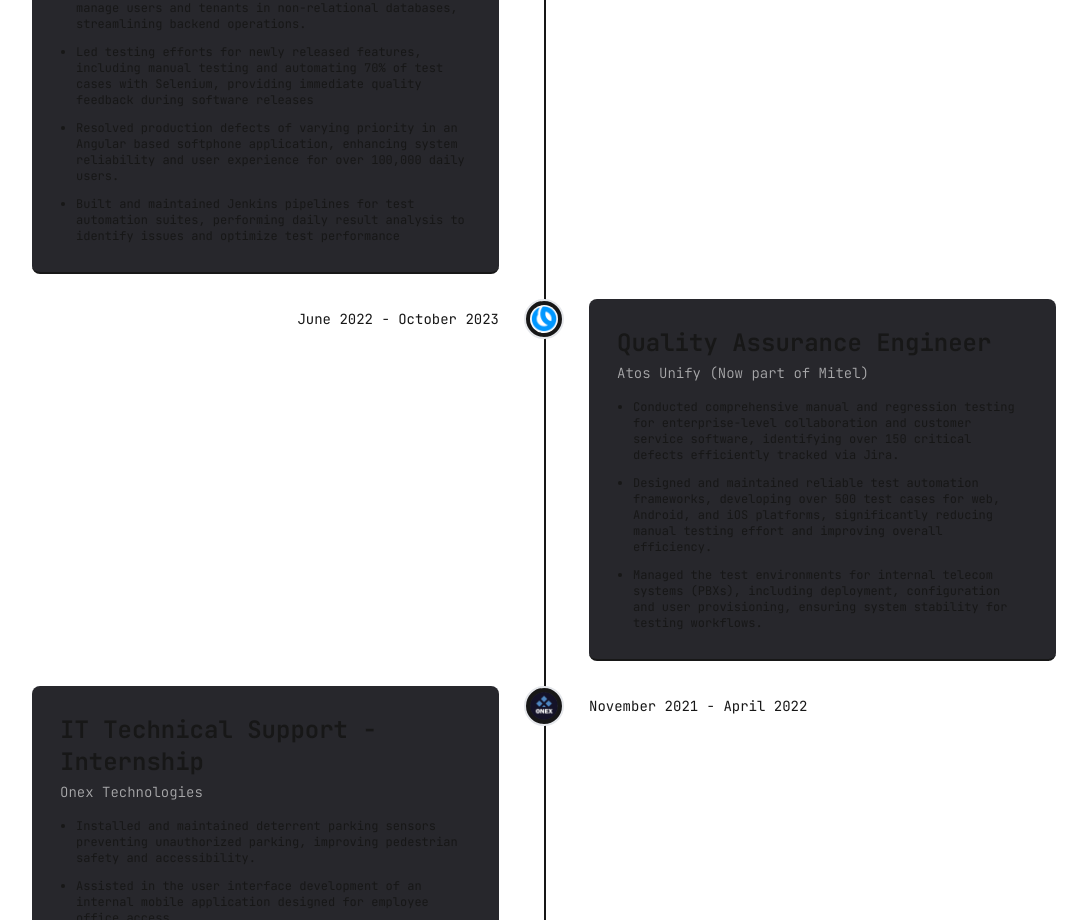
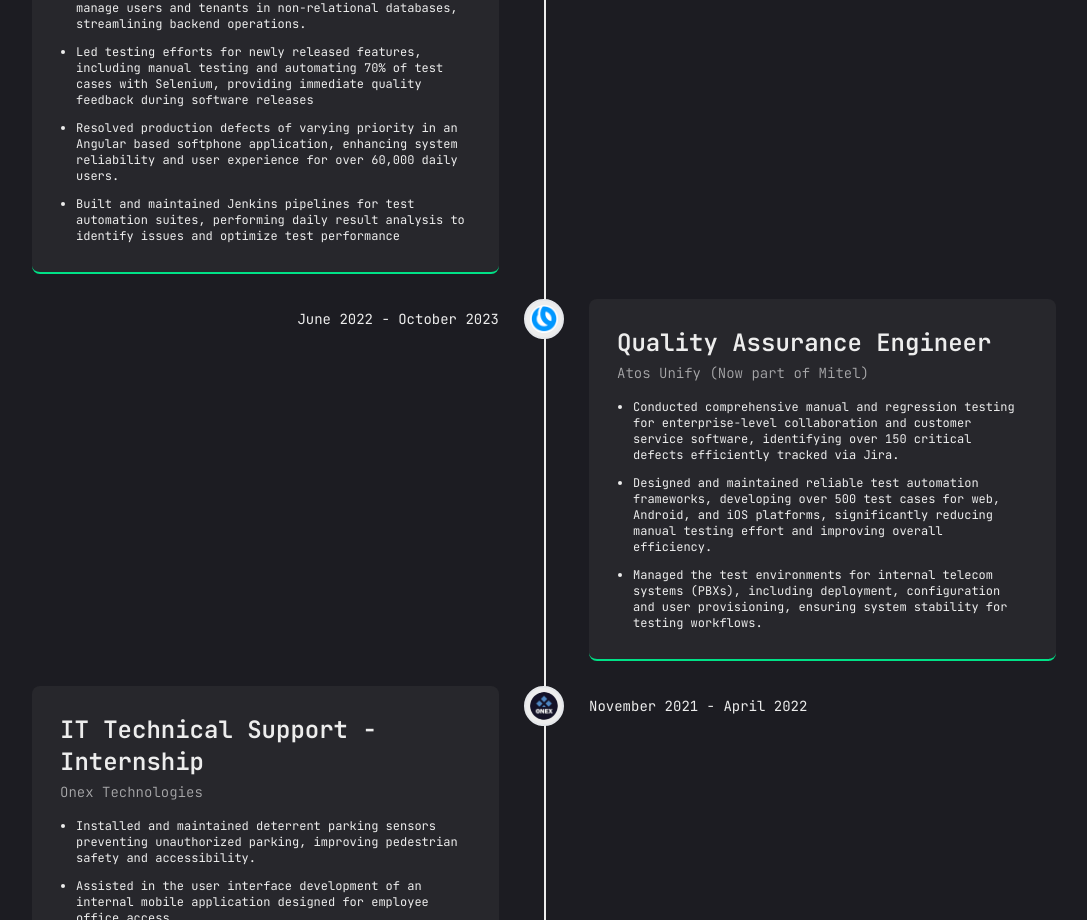
Before and after one commit to kostas-politis/portfolio, a Next.js app: page / in a window 1280 px wide. Shown: the part 1420-2340 px from the top of the page, without its empty margins (96-1183 px from the left). Built offline with nearby package versions, Linux system fonts and the light colour scheme.

Commit message:
fix theme

```diff
--- a/app/globals.css
+++ b/app/globals.css
@@ -2,17 +2,11 @@
 @tailwind components;
 @tailwind utilities;
 
+
 :root {
-  --background: #ffffff;
-  --foreground: #171717;
-}
-
-@media (prefers-color-scheme: dark) {
-  :root {
-    --background: #1c1c22;
-    --foreground: #ededed;
-    --accent: #00e187;
-  }
+  --background: #1c1c22;
+  --foreground: #ededed;
+  --accent: #00e187;
 }
 
 body {
--- a/components/Timeline/work.ts
+++ b/components/Timeline/work.ts
@@ -14,7 +14,7 @@
     bullets: [
       'Contributed to the development of a Node.js REST API enabling internal telecom systems to efficiently manage users and tenants in non-relational databases, streamlining backend operations.',
       'Led testing efforts for newly released features, including manual testing and automating 70% of test cases with Selenium, providing immediate quality feedback during software releases',
-      'Resolved production defects of varying priority in an Angular based softphone application, enhancing system reliability and user experience for over 100,000 daily users.',
+      'Resolved production defects of varying priority in an Angular based softphone application, enhancing system reliability and user experience for over 60,000 daily users.',
       'Built and maintained Jenkins pipelines for test automation suites, performing daily result analysis to identify issues and optimize test performance',
     ],
     image: {
```
Also changed, not shown: 1 other file (tests, documents, lock files or other folders).
